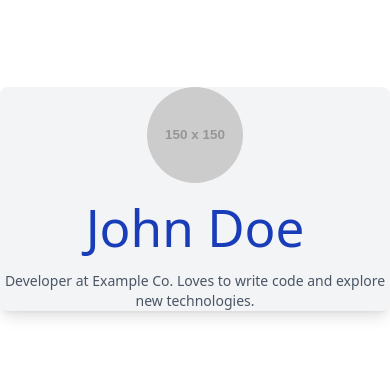
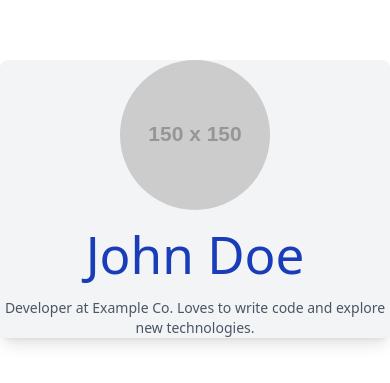
Before and after one commit to BeritaKimwemwe/alx-fe-reactjs, a React (Vite) app in the folder tailwind-react-integration/: page / in a window 390 px wide. Shown: the part 223-606 px from the top of the page. Built offline with nearby package versions, Linux system fonts and the light colour scheme.

Commit message:
Updated responsive size imaging

```diff
--- a/tailwind-react-integration/src/components/UserProfile.jsx
+++ b/tailwind-react-integration/src/components/UserProfile.jsx
@@ -4,7 +4,7 @@
       <img
         src="https://via.placeholder.com/150"
         alt="User"
-        className="rounded-full w-24 h-24 md:w-36 md:h-36 mx-auto"
+        className="rounded-full sm:w-24 sm:h-24 md:w-36 md:h-36 mx-auto"
       />
       <h1 className="text-lg md:text-xl text-blue-800 my-4 text-center">
         John Doe
```
